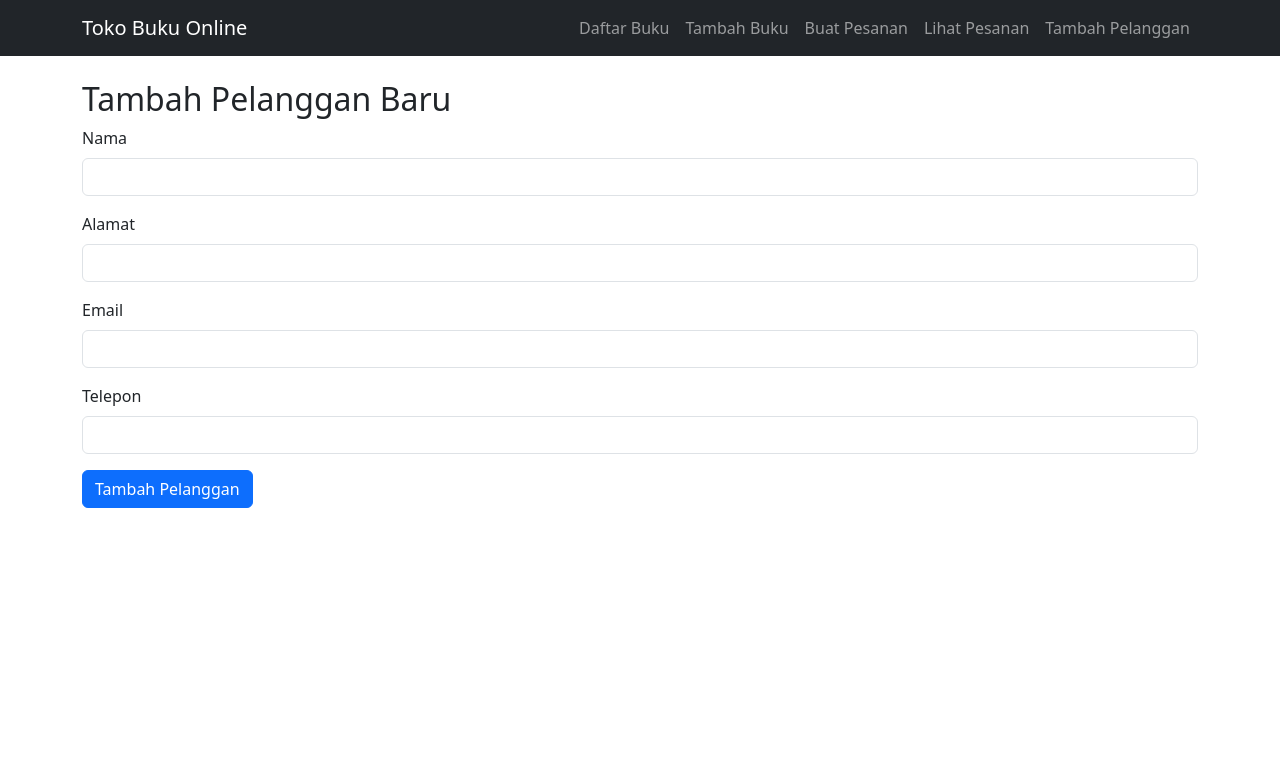
After one commit to NaufalSF-Max/Pemrograman-Berbasis-Web, a PHP site: the page made by Tugas/Tugas 9/pelanggan.php in a window 1280 px wide. The commit adds this page. Shown: the top 783 px of the page. Run offline with PHP 8.4, Linux system fonts and the light colour scheme.

Commit message:
Menambahkan pages untuk menambahkan pelanggan dan prosesnya

```diff
--- a/Tugas/Tugas 9/nav.php
+++ b/Tugas/Tugas 9/nav.php
@@ -20,7 +20,7 @@
                        <a class="nav-link" href="lihat_transaksi.php">Lihat Pesanan</a>
                    </li>
                    <li class="nav-item">
-                       <a class="nav-link" href="hapus.php">Hapus Buku</a>
+                       <a class="nav-link" href="pelanggan.php">Tambah Pelanggan</a>
                    </li>
                </ul>
            </div>
--- /dev/null
+++ b/Tugas/Tugas 9/pelanggan.php
@@ -0,0 +1,34 @@
+<?php include 'nav.php'; ?>
+<!DOCTYPE html>
+<html lang="en">
+<head>
+   <meta charset="UTF-8">
+   <meta name="viewport" content="width=device-width, initial-scale=1.0">
+   <link href="https://cdn.jsdelivr.net/npm/bootstrap@5.3.0/dist/css/bootstrap.min.css" rel="stylesheet">
+   <title>Tambah Pelanggan</title>
+</head>
+<body>
+   <div class="container mt-4">
+       <h2>Tambah Pelanggan Baru</h2>
+       <form method="post" action="proses_tambah_pelanggan.php">
+           <div class="mb-3">
+               <label for="nama" class="form-label">Nama</label>
+               <input type="text" class="form-control" id="nama" name="nama" required>
+           </div>
+           <div class="mb-3">
+               <label for="alamat" class="form-label">Alamat</label>
+               <input type="text" class="form-control" id="alamat" name="alamat" required>
+           </div>
+           <div class="mb-3">
+               <label for="email" class="form-label">Email</label>
+               <input type="email" class="form-control" id="email" name="email" required>
+           </div>
+           <div class="mb-3">
+               <label for="telepon" class="form-label">Telepon</label>
+               <input type="text" class="form-control" id="telepon" name="telepon" required>
+           </div>
+           <button type="submit" class="btn btn-primary">Tambah Pelanggan</button>
+       </form>
+   </div>
+</body>
+</html>
```
Also changed, not shown: Tugas/Tugas 9/proses_tambah_pelanggan.php (added, +28 -0 lines).
